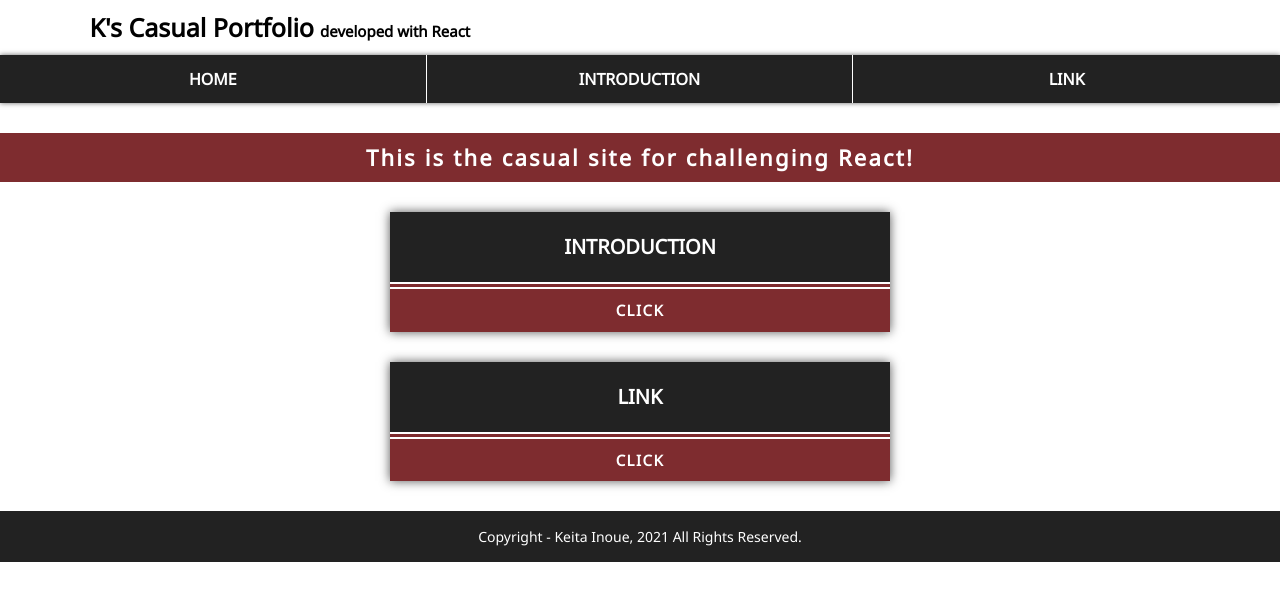
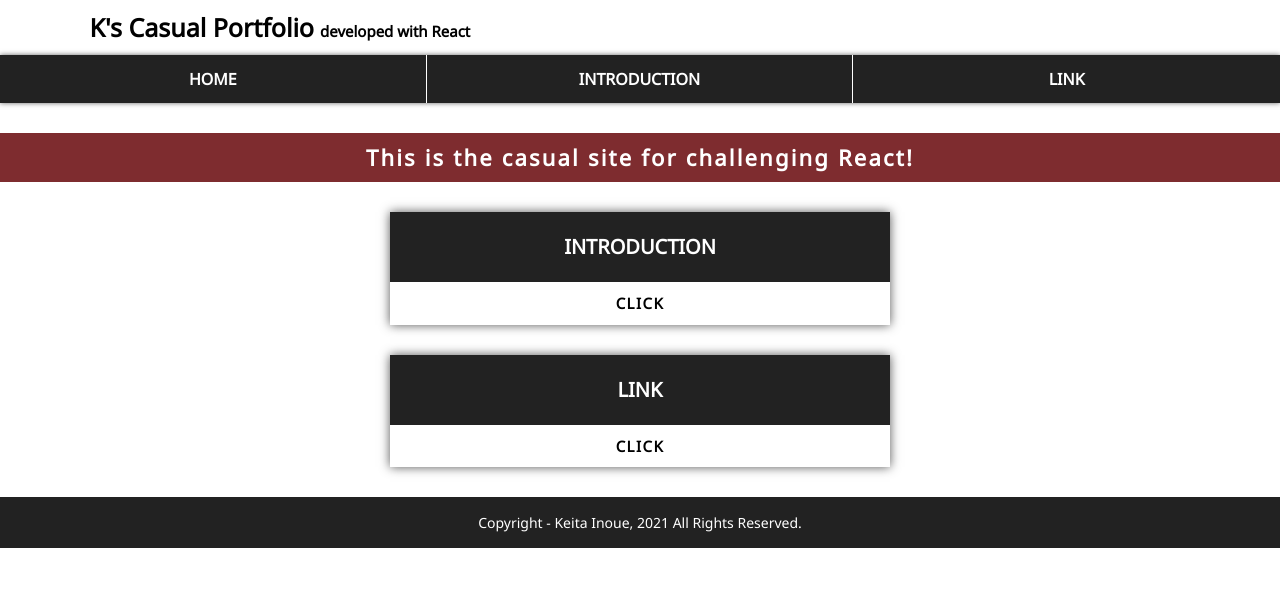
Before and after one commit to k-inoue24/portfolio_react, a React (Create React App) app: page / in a window 1280 px wide. Shown: the top 600 px of the page. Built offline with nearby package versions, Linux system fonts and the light colour scheme.

Commit message:
ルーティング設定変更・スタイル調整・リファクタリング

```diff
--- a/src/component/Header.js
+++ b/src/component/Header.js
@@ -9,9 +9,6 @@ class Header extends React.Component {
           <div className="siteTitle">
             <Link to="/">K's Casual Portfolio<span>developed with React</span></Link>
           </div>
-          {/* <h1 className="siteTitle">
-            K's Casual Portfolio<span>developed with React</span>
-          </h1> */}
         </div>
           <nav>
             <ul>
--- a/src/component/Main.js
+++ b/src/component/Main.js
@@ -1,20 +1,18 @@
 import React from 'react';
-import { Route, Switch, withRouter } from 'react-router-dom';
-import routes from '../routes/routes';
+import { Route, Switch } from 'react-router-dom';
+import Top from '../page/Top';
+import Introduction from '../page/Introduction';
+import Link from '../page/Link';
 
 class Main extends React.Component {
   render() {
     return (
       <main>
         <Switch>
-        {routes.map((route, idx) => (
-          <Route
-              path={route.path}
-              exact={route.exact}
-              component={route.component}
-              key={idx}
-          />
-        ))}
+          <Route path="/" component={Top} exact />
+          <Route path="/introduction" component={Introduction} />
+          <Route path="/link" component={Link} />
+          <Route component={Top} exact />
         </Switch>
       </main>
       )
--- a/src/css/introduction.scss
+++ b/src/css/introduction.scss
@@ -20,6 +20,7 @@
         display: flex;
         justify-content: center;
         align-items: center;
+        margin: 6px;
     }
     .textContent {
         font-size: 1.5rem;
@@ -27,7 +28,9 @@
     }
 }
 
-// 599px以下
+
+/* 599px以下 */
+
 @media only screen and (max-width:768px) {
     .introductionItem {
         flex-direction: column;
--- a/src/css/top.scss
+++ b/src/css/top.scss
@@ -29,15 +29,12 @@
         }
         .itemDetail {
             cursor: pointer;
-            color: #fff;
-            background: #7e2c2f;
             font-size: 1.5rem;
             letter-spacing: 0.1em;
             padding: 10px 0;
-            border-top: 7px double #fff;
             transition: 0.3s;
             &:hover {
-                background: #8f5456;
+                background: #ccc;
             }
         }
     }
```
Also changed, not shown: src/css/common.scss (+14 -5 lines), 14 other files (tests, documents, lock files or other folders).
